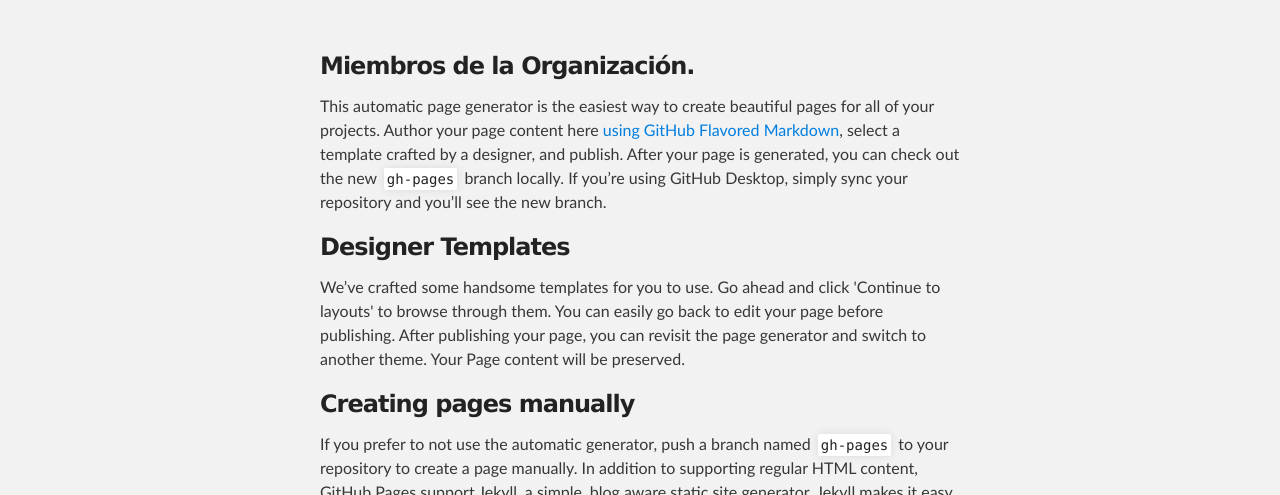
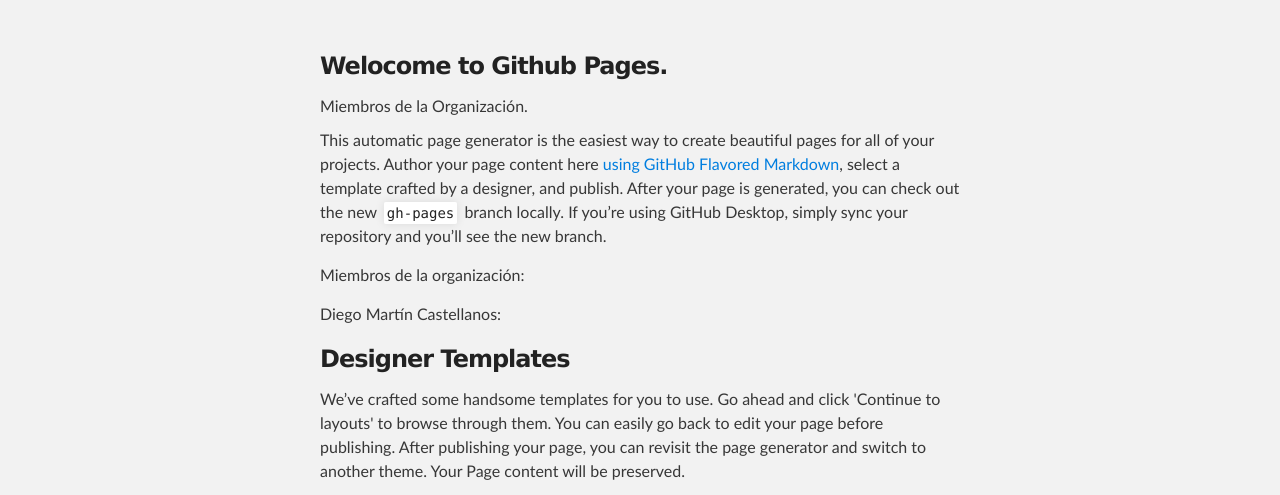
Before and after one commit to campusciff-diegomartincastellanos/campusciff-diegomartincastellanos.github.io, a plain HTML site: page index.html in a window 1280 px wide. Shown: the part 275-770 px from the top of the page. Drawn offline with Linux system fonts and the light colour scheme.

Commit message:
Update index.html

```diff
--- a/index.html
+++ b/index.html
@@ -28,9 +28,15 @@
     <div id="main_content_wrap" class="outer">
       <section id="main_content" class="inner">
         <h3>
+<a id="welcome-to-github-pages" class="anchor" href="#welcome-to-github-pages" aria-hidden="true"><span class="octicon octicon-link"></span></a>Welocome to Github Pages.</h3>
+
 <a id="welcome-to-github-pages" class="anchor" href="#welcome-to-github-pages" aria-hidden="true"><span class="octicon octicon-link"></span></a>Miembros de la Organización.</h3>
 
 <p>This automatic page generator is the easiest way to create beautiful pages for all of your projects. Author your page content here <a href="https://guides.github.com/features/mastering-markdown/">using GitHub Flavored Markdown</a>, select a template crafted by a designer, and publish. After your page is generated, you can check out the new <code>gh-pages</code> branch locally. If you’re using GitHub Desktop, simply sync your repository and you’ll see the new branch.</p>
+
+<p>Miembros de la organización:</p>
+
+<p>Diego Martín Castellanos:</p>
 
 <h3>
 <a id="designer-templates" class="anchor" href="#designer-templates" aria-hidden="true"><span class="octicon octicon-link"></span></a>Designer Templates</h3>
```
